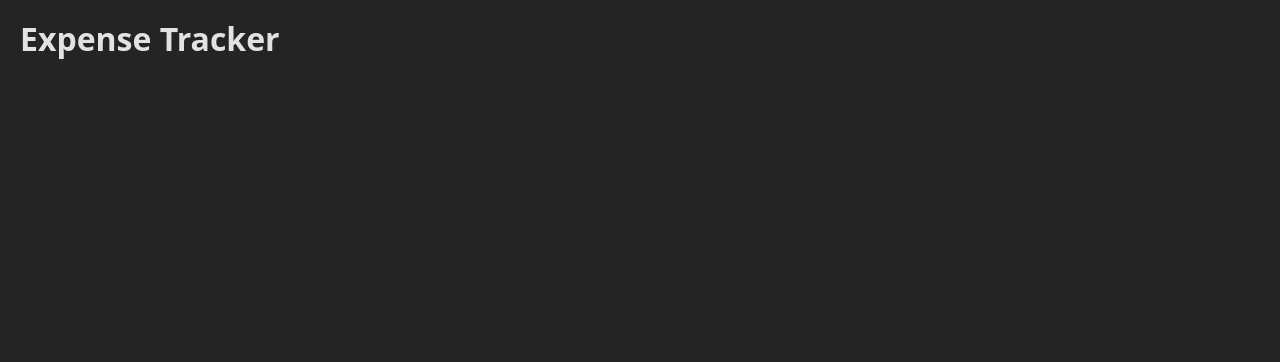
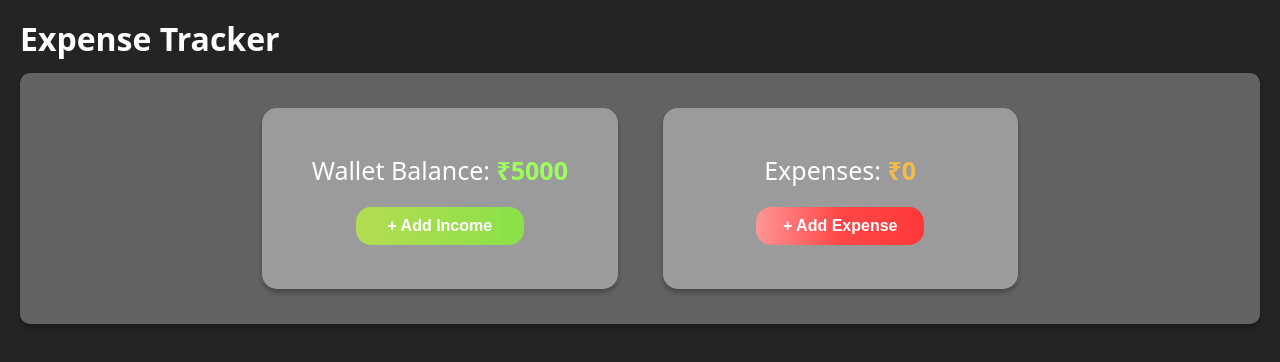
Before and after one commit to Onkar160/expense-tracker-new, a React (Vite) app in the folder expense-tracker/: page / in a window 1280 px wide. Shown: the top 362 px of the page. Built offline with nearby package versions, Linux system fonts and the light colour scheme.

Commit message:
Add: WalletBalance UI, Expense UI

```diff
--- a/expense-tracker/package.json
+++ b/expense-tracker/package.json
@@ -10,8 +10,11 @@
     "preview": "vite preview"
   },
   "dependencies": {
+    "install": "^0.13.0",
+    "npm": "^11.4.1",
     "react": "^19.1.0",
-    "react-dom": "^19.1.0"
+    "react-dom": "^19.1.0",
+    "react-modal": "^3.16.3"
   },
   "devDependencies": {
     "@eslint/js": "^9.25.0",
--- /dev/null
+++ b/expense-tracker/src/components/buttons/add_button/button.jsx
@@ -0,0 +1,47 @@
+import styles from "./button.module.css";
+import Modal from "../../modal/modal";
+import { useState, useEffect } from "react";
+
+export default function Button({ type }) {
+  const [isOpen, setOpen] = useState(false);
+
+  return (
+    <>
+      {type === "balance" ? (
+        <AddIncomeButton setOpen={setOpen} isOpen={isOpen} type={type} />
+      ) : (
+        <AddExpenseButton setOpen={setOpen} isOpen={isOpen} type={type} />
+      )}
+    </>
+  );
+}
+
+const AddIncomeButton = ({ setOpen, isOpen, type }) => {
+  return (
+    <>
+      <button
+        className={styles.add_button}
+        id={styles.income}
+        onClick={() => setOpen(true)}
+      >
+        <span>+ Add Income</span>
+      </button>
+      <Modal isOpen={isOpen} setOpen={setOpen} type={type} />
+    </>
+  );
+};
+
+const AddExpenseButton = ({ setOpen, isOpen, type }) => {
+  return (
+    <>
+      <button
+        className={styles.add_button}
+        id={styles.expense}
+        onClick={() => setOpen(true)}
+      >
+        <span>+ Add Expense</span>
+      </button>
+      <Modal isOpen={isOpen} setOpen={setOpen} type={type} />
+    </>
+  );
+};
--- /dev/null
+++ b/expense-tracker/src/components/buttons/add_button/button.module.css
@@ -0,0 +1,22 @@
+.add_button {
+    padding: 10px 25px;
+    border-radius: 15px;
+    border: none;
+    width: 167.65px;
+    height:  38px;
+    color: white;
+    cursor: pointer;
+}
+
+#income {
+    background: linear-gradient(to right, #B5DC52, #89E148);
+}
+
+#expense {
+    background: linear-gradient(to right, #FF9595, #FF4747, #FF3838);
+}
+
+.add_button span {
+    font-size: 16px;
+    font-weight: 600;
+}
--- /dev/null
+++ b/expense-tracker/src/components/modal/modal.jsx
@@ -0,0 +1,42 @@
+import ReactModal from "react-modal";
+
+export default function Modal({ isOpen, setOpen, type }) {
+  return (
+    <>
+      <ReactModal
+        isOpen={isOpen}
+        onRequestClose={() => setOpen(false)}
+        shouldCloseOnOverlayClick={true}
+        shouldCloseOnEsc={true}
+        ariaHideApp={false}
+        style={{
+          overlay: {
+            backgroundColor: "rgba(255, 255, 255, 0.75)",
+            position: "fixed",
+            top: 0,
+            left: 0,
+            right: 0,
+            bottom: 0,
+            width: "100%",
+            height: "100%",
+            display: "flex",
+            justifyContent: "center",
+            alighItems: "center"
+          },
+          content: {
+            backgroundColor: "rgba(255, 255, 255, 0.80)",
+            width: "min-content",
+            height: "min-content",
+            position: "absolute",
+            top: "50%",
+            left: "50%",
+            transform: "translate(-50%, -50%)",
+            borderRadius: "15px"
+          },
+        }}
+      >
+        <h1>Hi</h1>
+      </ReactModal>
+    </>
+  );
+}
--- /dev/null
+++ b/expense-tracker/src/context.js
@@ -0,0 +1,5 @@
+import { createContext } from "react";
+
+const MyContext = createContext(null);
+
+export default MyContext;
--- a/expense-tracker/src/index.css
+++ b/expense-tracker/src/index.css
@@ -4,7 +4,7 @@
   font-weight: 400;
 
   color-scheme: light dark;
-  color: rgba(255, 255, 255, 0.87);
+  color: white;
   background-color: #242424;
 
   font-synthesis: none;
--- a/expense-tracker/src/pages/HomePage/HomePage.jsx
+++ b/expense-tracker/src/pages/HomePage/HomePage.jsx
@@ -1,16 +1,39 @@
 import styles from "./HomePage.module.css";
 import ExpenseTracker from "../../sections/ExpenseTracker/ExpenseTracker";
-import {useState, useEffect} from "react";
+import { useState, useEffect } from "react";
+import MyContext from "../../context";
 
 export default function HomePage() {
+  // walletBalance and expenses state
+  const [walletBalance, setWalletBalance] = useState(0);
+  const [expenses, setExpenses] = useState([]);
 
-    // walletBalance and expenses state
-    const [walletBalance, setWalletBalance] = useState(0);
-    const [expenses, setExpenses] = useState(0);
+  //Setting wallet balance to 5k by default on first visit and saving to localStorage
+  useEffect(() => {
+    const storedBalance = localStorage.getItem("walletBalance");
+    const storedExpenses = localStorage.getItem("expenses");
+    if (storedBalance === null) {
+      localStorage.setItem("walletBalance", 5000);
+      setWalletBalance(5000);
+    } else {
+      setWalletBalance(Number(storedBalance));
+    }
+
+    if (storedExpenses === null) {
+      localStorage.setItem("expenses", JSON.stringify([]));
+      setExpenses([]);
+    } else {
+      setExpenses(JSON.parse(storedExpenses));
+    }
+  }, []);
 
   return (
-    <div className={styles.container}>
-      <ExpenseTracker />
-    </div>
+    <MyContext.Provider
+      value={{ walletBalance, setWalletBalance, expenses, setExpenses }}
+    >
+      <div className={styles.container}>
+        <ExpenseTracker />
+      </div>
+    </MyContext.Provider>
   );
 }
--- a/expense-tracker/src/sections/ExpenseTracker/ExpenseTracker.jsx
+++ b/expense-tracker/src/sections/ExpenseTracker/ExpenseTracker.jsx
@@ -1,10 +1,60 @@
 import styles from "./ExpenseTracker.module.css";
+import Button from "../../components/buttons/add_button/button";
+import { useContext, useEffect, useState } from "react";
+import MyContext from "../../context";
 
 export default function ExpenseTracker() {
+  const { walletBalance, setWalletBalance, expenses, setExpenses } =
+    useContext(MyContext);
+  const [totalAmount, setTotalAmount] = useState(0);
+
+  useEffect(() => {
+    if (expenses.length) {
+      let finalAmount = expenses.reduce(
+        (acc, expense) => acc + expense.amount,
+        0
+      );
+      setTotalAmount(finalAmount);
+    }
+  }, []);
+
   return (
     <>
       <h1 className={styles.title}>Expense Tracker</h1>
-      <div className={styles.container}></div>
+      <section className={styles.container}>
+        <section className={styles.article_section}>
+          <article className={styles.article}>
+            <p className={styles.headings}>
+              Wallet Balance:{" "}
+              <span
+                style={{
+                  fontSize: "25px",
+                  color: "#9DFF5B",
+                  fontWeight: "700",
+                }}
+              >
+                {/* 1000000000 */}₹{walletBalance}
+              </span>
+            </p>
+            <Button type="balance" />
+          </article>
+          <article className={styles.article}>
+            <p className={styles.headings}>
+              Expenses:{" "}
+              <span
+                style={{
+                  fontSize: "25px",
+                  color: "#F4BB4A",
+                  fontWeight: "700",
+                }}
+              >
+                ₹{totalAmount}
+              </span>
+            </p>
+            <Button type="expense" />
+          </article>
+        </section>
+      </section>
     </>
   );
 }
--- a/expense-tracker/src/sections/ExpenseTracker/ExpenseTracker.module.css
+++ b/expense-tracker/src/sections/ExpenseTracker/ExpenseTracker.module.css
@@ -5,4 +5,37 @@
 
 .container {
     background-color: #626262;
+    display: flex;
+    justify-content: space-around;
+    gap: 25px;
+    border-radius: 10px;
+    box-shadow: 0px 4px 4px 0px rgba(0, 0, 0, 0.25);
+    flex-wrap: wrap;
+    padding: 0px 10px;
 }
+
+.article_section {
+    display: flex;
+    gap: 45px;
+    padding: 35px 0px;
+    flex-wrap: wrap;
+    justify-content: space-evenly;
+}
+
+.article {
+    background-color: #9B9B9B;
+    border-radius: 15px;
+    width: 355.41px;
+    height: 181px;
+    display: flex;
+    flex-direction: column;
+    justify-content: center;
+    align-items: center;
+    box-shadow: 0px 4px 4px 0px rgba(0, 0, 0, 0.25);
+}
+
+.headings {
+    font-size: 25px;
+    margin-top: 0px;
+    margin-bottom: 18px;
+}
```
Also changed, not shown: 1 other file (tests, documents, lock files or other folders).
